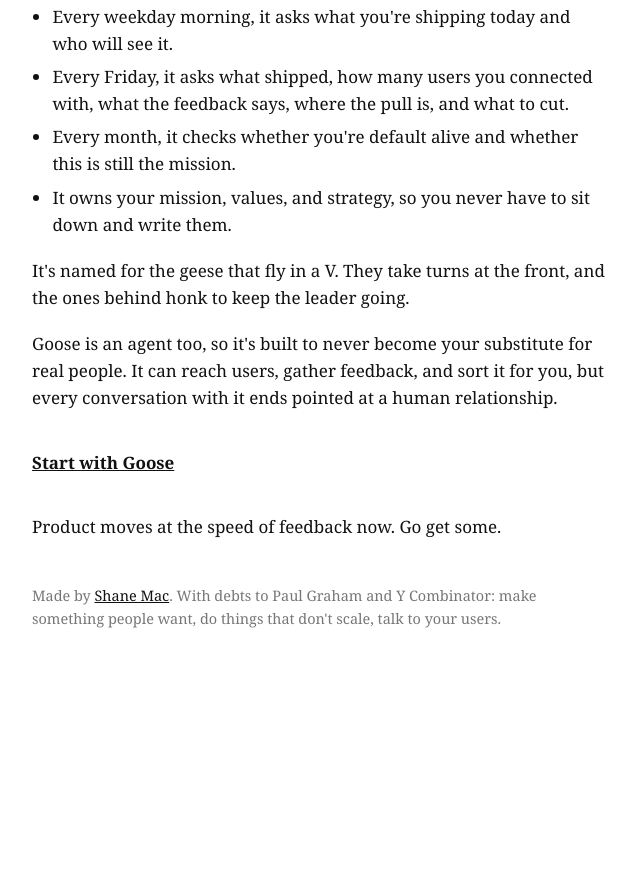
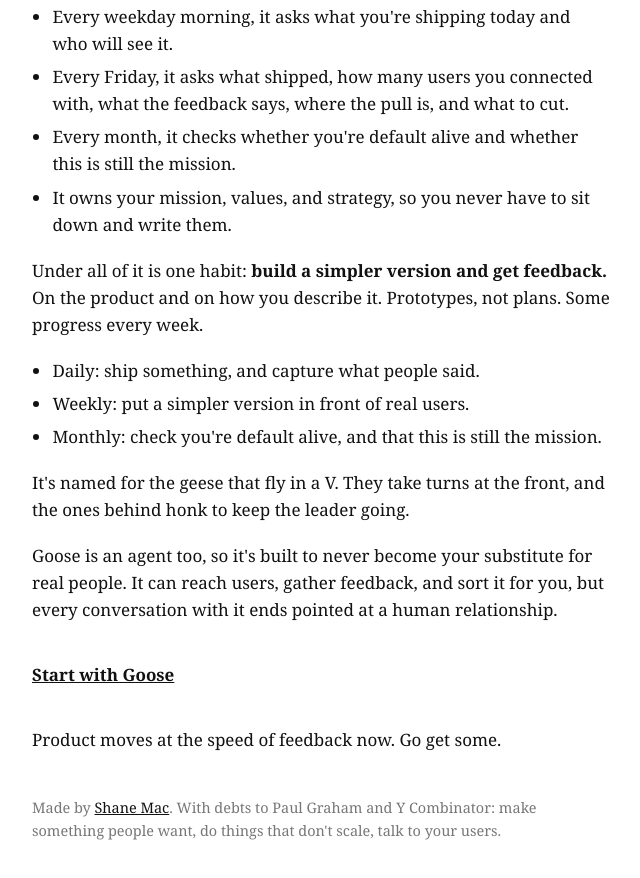
Before and after one commit to shanemac/goose, a plain HTML site: page index.html in a window 1280 px wide. Shown: the part 1056-1934 px from the top of the page, without its empty margins (319-959 px from the left). Before the commit the page ends 1788 px from the top, so only its background shows below. Drawn offline with Linux system fonts and the light colour scheme.

Commit message:
One habit and rituals

```diff
--- a/index.html
+++ b/index.html
@@ -46,6 +46,14 @@
   <li>It owns your mission, values, and strategy, so you never have to sit down and write them.</li>
 </ul>
 
+<p>Under all of it is one habit: <b>build a simpler version and get feedback.</b> On the product and on how you describe it. Prototypes, not plans. Some progress every week.</p>
+
+<ul>
+  <li>Daily: ship something, and capture what people said.</li>
+  <li>Weekly: put a simpler version in front of real users.</li>
+  <li>Monthly: check you're default alive, and that this is still the mission.</li>
+</ul>
+
 <p>It's named for the geese that fly in a V. They take turns at the front, and the ones behind honk to keep the leader going.</p>
 
 <p>Goose is an agent too, so it's built to never become your substitute for real people. It can reach users, gather feedback, and sort it for you, but every conversation with it ends pointed at a human relationship.</p>
```
